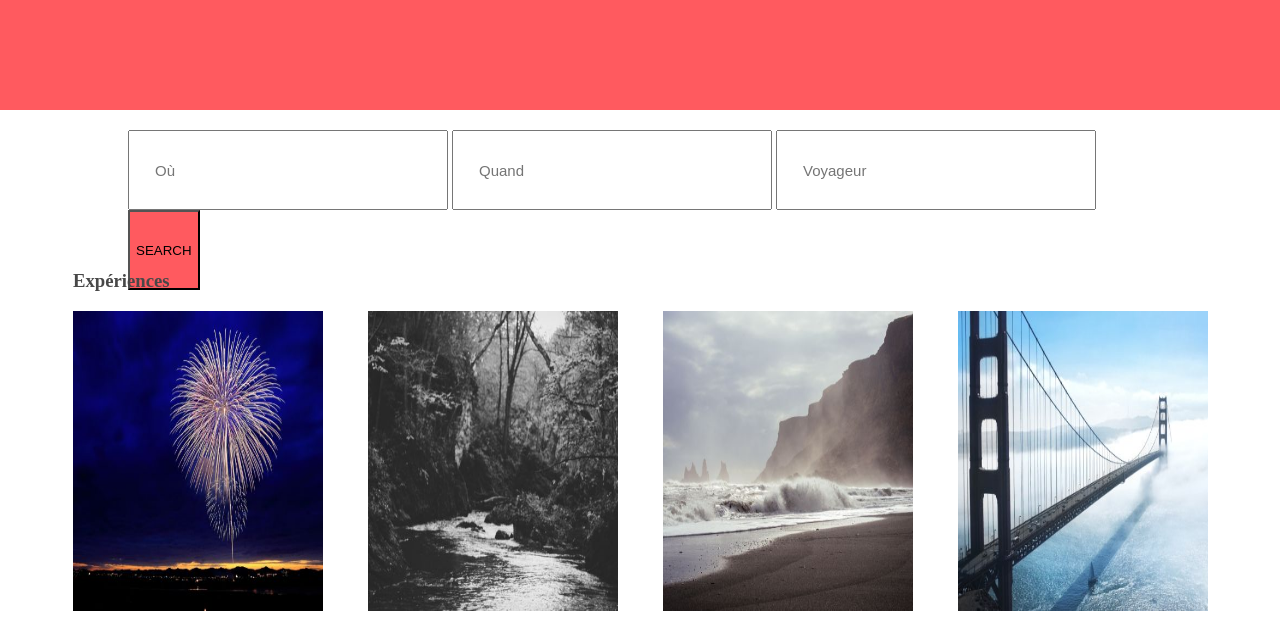
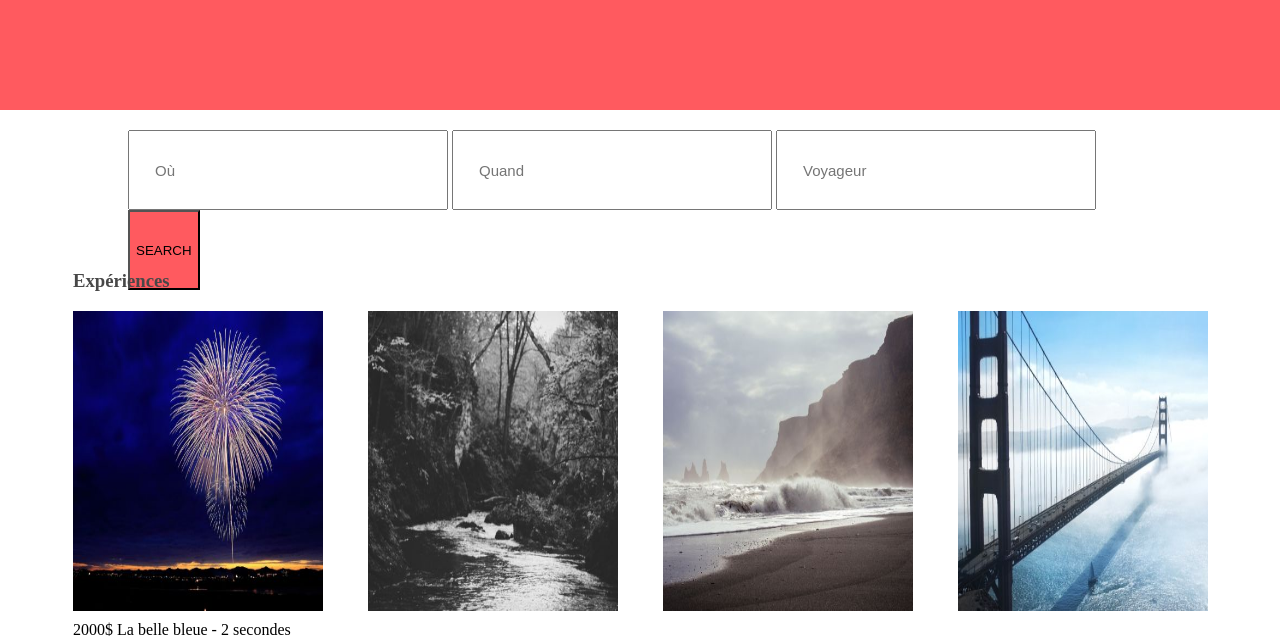
Before and after one commit to NickoM31/Airbnb-sass, a plain HTML site: page index.html in a window 1280 px wide. Shown: the part 240-879 px from the top of the page. Before the commit the page ends 851 px from the top, so only its background shows below. Drawn offline with Linux system fonts and the light colour scheme.

Commit message:
commit avant changement des px en em

```diff
--- a/index.html
+++ b/index.html
@@ -33,6 +33,10 @@
 		<img src="3.jpg" alt="">
 		<img src="4.jpg" alt="">
 	</div>
+	<div class="twoClass">
+		<span class="prix">2000$</span>
+		<span class="resum">La belle bleue - 2 secondes</span>
+	</div>
 
 
 
--- a/sass/airbnb.scss
+++ b/sass/airbnb.scss
@@ -78,3 +78,7 @@ h3{
 		height: 300px;
 	}
 }
+.twoClass{
+	margin-top:10px;
+	margin-left: 73px;
+}
```
Also changed, not shown: css/airbnb.css, 1 other file.
